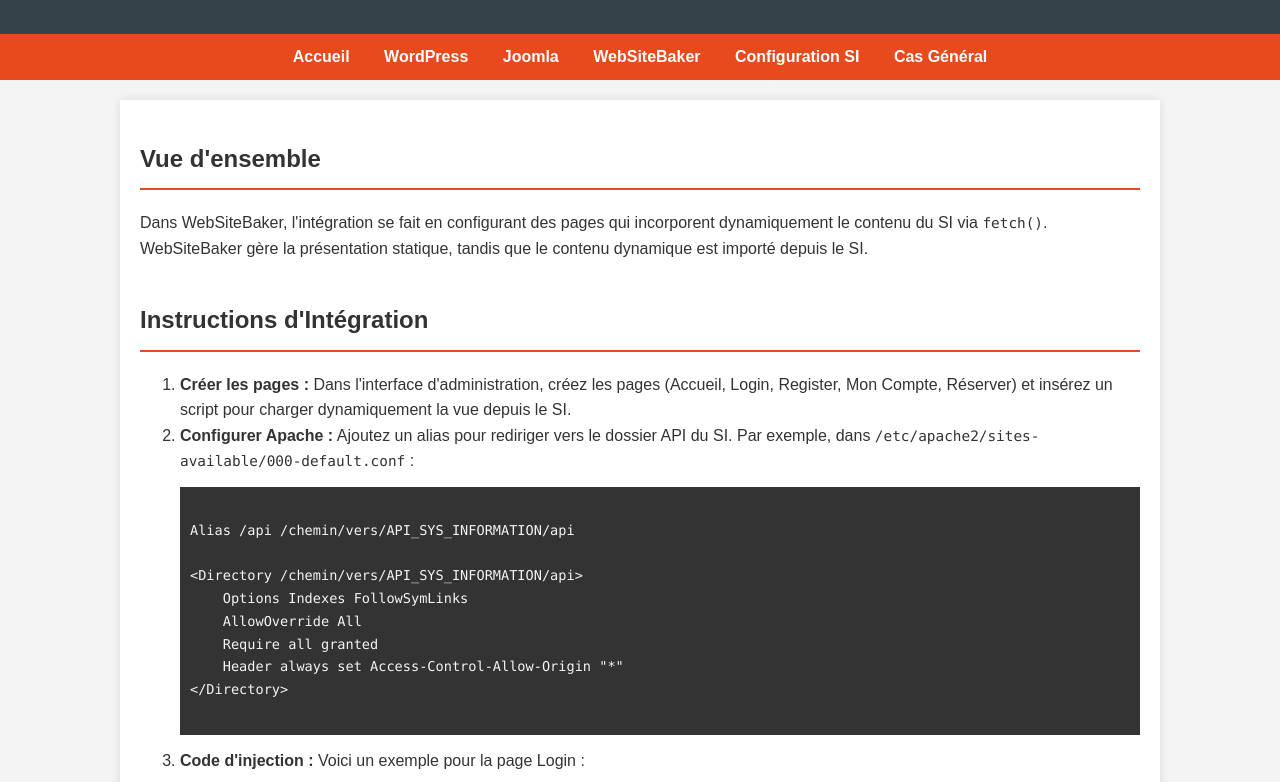
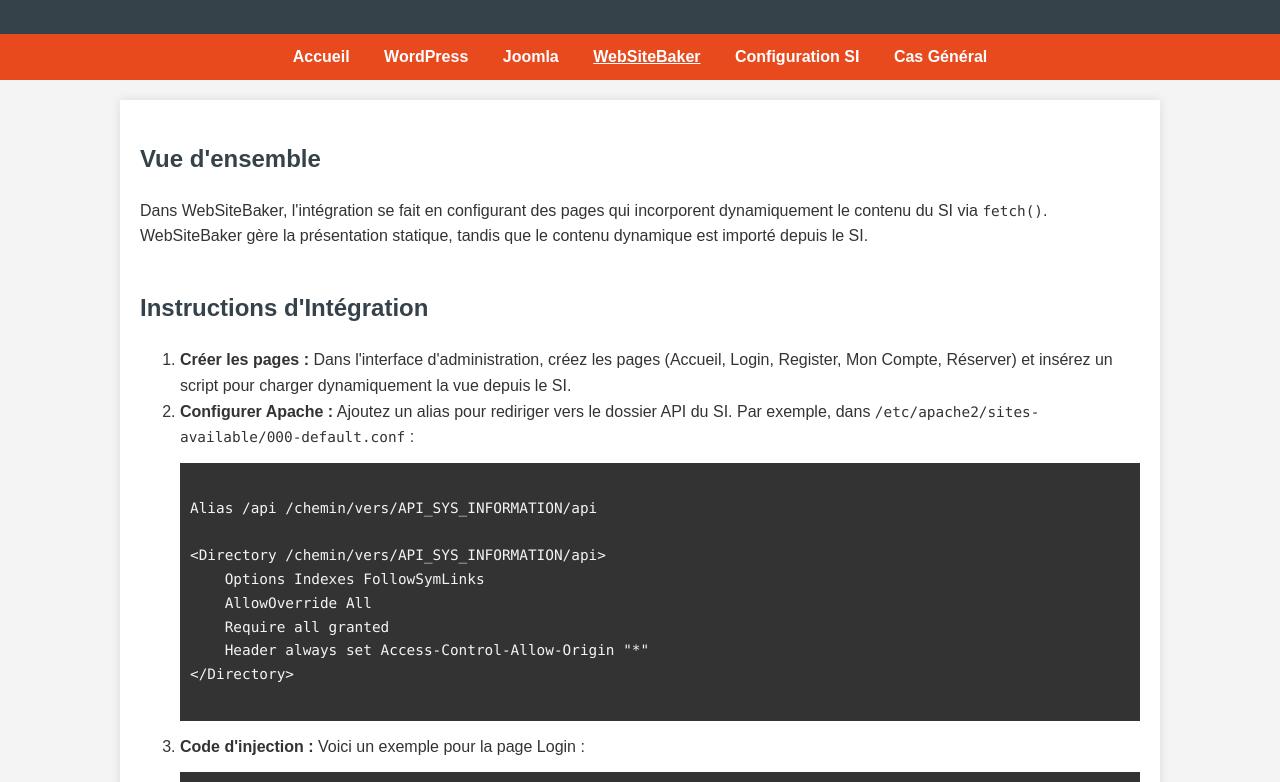
Before and after one commit to Ilyes-a/CMS-AJAX-tutorial, a plain HTML site: page websitebaker.html in a window 1280 px wide. Shown: the part 100-882 px from the top of the page. Drawn offline with Linux system fonts and the light colour scheme.

Commit message:
Update style.css

```diff
--- a/style.css
+++ b/style.css
@@ -16,37 +16,27 @@ body {
   text-align: center;
 }
 
-  /* Message d'avertissement */
-  .warning {
-    color: #e74c3c;
-    font-weight: bold;
-    margin-top: 10px;
-  }
-
-  /* Navigation principale */
+/* Navigation */
 nav {
   background: #e8491d;
   padding: 10px;
   text-align: center;
 }
-
 nav ul {
   list-style: none;
   padding: 0;
   margin: 0;
 }
-
 nav ul li {
-    display: inline;
+  display: inline-block;
   margin: 0 15px;
 }
-
 nav ul li a {
   color: #fff;
   text-decoration: none;
   font-weight: bold;
 }
-
+nav ul li a.active,
 nav ul li a:hover {
   text-decoration: underline;
 }
@@ -59,33 +49,21 @@ body {
   background: #fff;
   box-shadow: 0 0 10px rgba(0,0,0,0.1);
 }
-
-  section {
+main section {
   margin-bottom: 40px;
 }
-
-  h2 {
-    border-bottom: 2px solid #e8491d;
-    padding-bottom: 10px;
-    margin-bottom: 20px;
+h1, h2, h3 {
+  color: #35424a;
 }
-
-  /* Styles pour les blocs de code */
 pre {
   background: #333;
   color: #f4f4f4;
   padding: 10px;
   overflow-x: auto;
 }
-
 code {
   font-family: Consolas, "Courier New", monospace;
   font-size: 0.9em;
-  }
-
-  /* Style spécifique pour le code Apache */
-  code.apache {
-    font-size: 0.85em;
 }
 
 /* Pied de page */
@@ -94,4 +72,5 @@ body {
   color: #fff;
   text-align: center;
   padding: 10px;
+  margin-top: 20px;
 }
```
Lines whose indentation alone changed are shown as unchanged.
